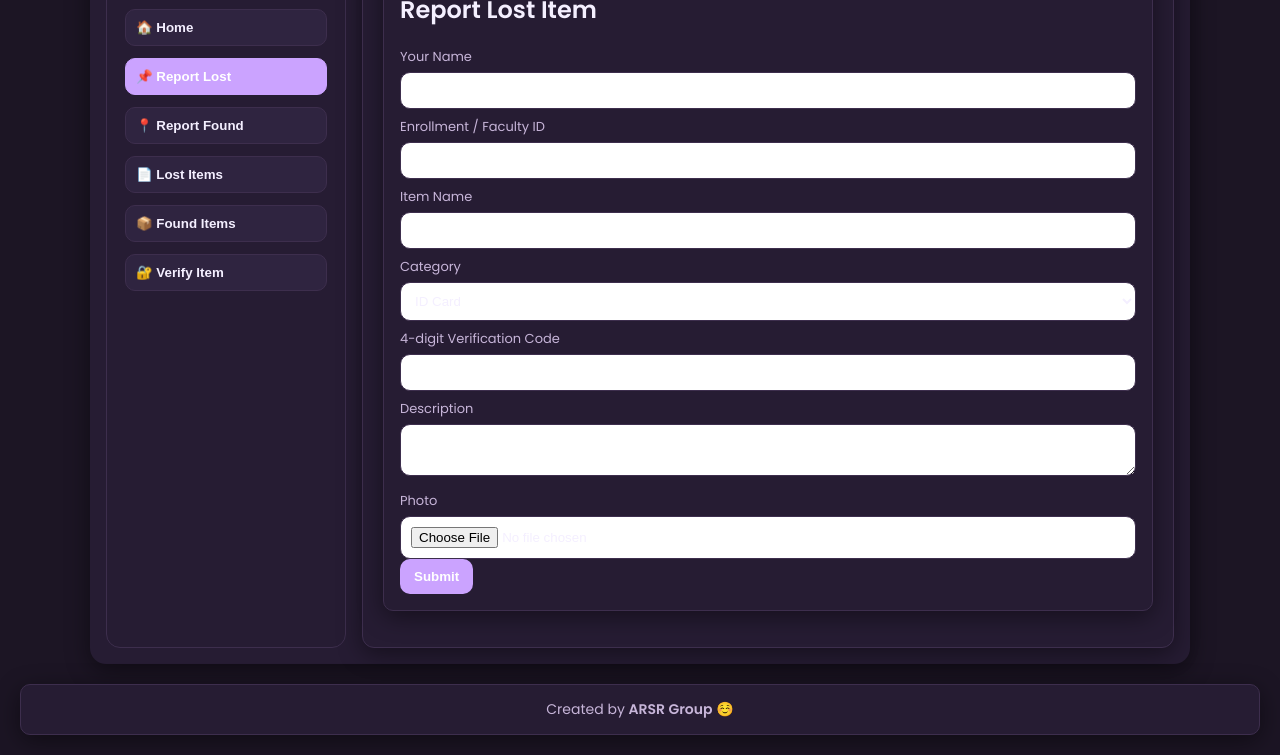
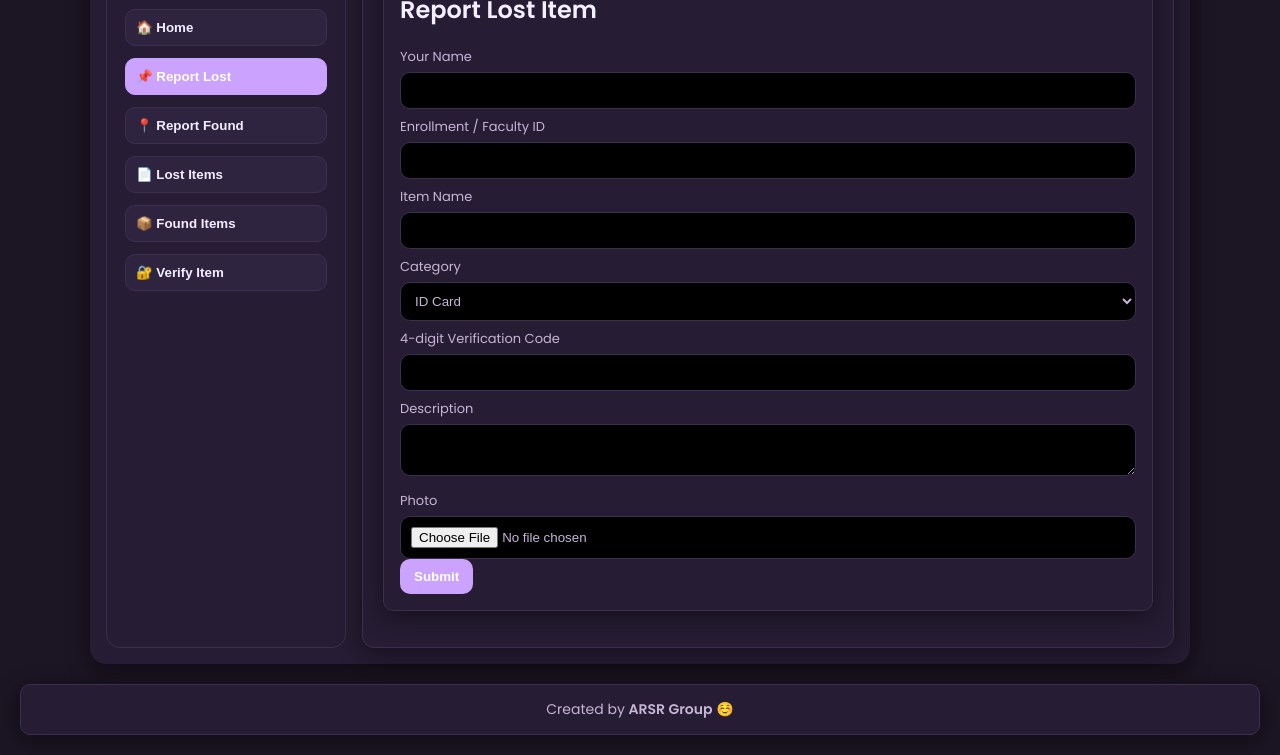
Before and after one commit to ZerobugAnsh/lost-and-found, a plain HTML site: page index.html in a window 1280 px wide. Both pictures are taken after a click on the button "📌 Report Lost". Shown: the part 102-857 px from the top of the page. Drawn offline with Linux system fonts and the light colour scheme.

Commit message:
Update index.html

```diff
--- a/index.html
+++ b/index.html
@@ -183,8 +183,8 @@ input, textarea, select {
   border-radius: 10px;
   border: 1px solid var(--border);
   margin-top: 5px;
-  background: white;
-  color: var(--text-dark);
+  background: black;
+  color: var(--text-light);
 }
 
 /* BUTTONS ---------------------------------------------------------- */
```
